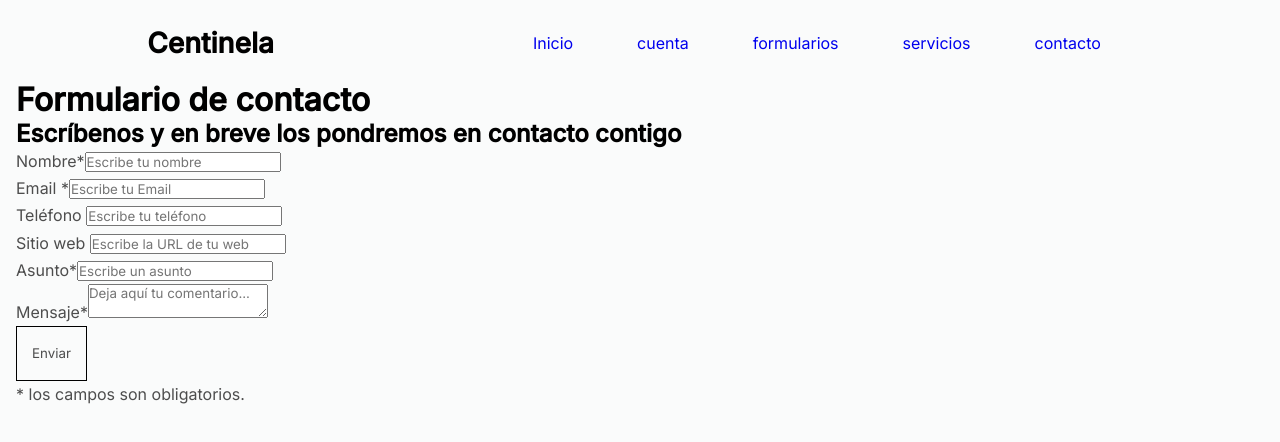
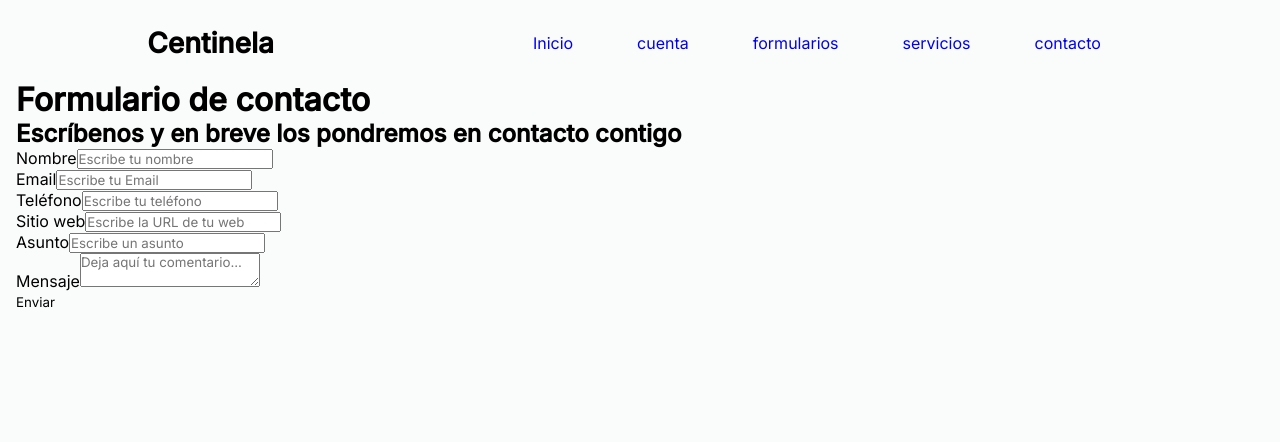
Before and after one commit to tonx117/Repo_reactproyecto, a React (Vite) app in the folder frontend/: page /contact in a window 1280 px wide. Shown: the top 442 px of the page. Built offline with nearby package versions, Linux system fonts and the light colour scheme.

Commit message:
fix: se arreglaron errores con el login, el register, y se corrigio la seccion de contacto

```diff
--- a/frontend/src/page/Contacto.jsx
+++ b/frontend/src/page/Contacto.jsx
@@ -1,109 +1,129 @@
-import React from "react";
+import React, { useState } from 'react';
+import axios from 'axios';
 import { Navbar } from "../components/Navbar.jsx";
 
-export default function Contacto() {
+const Contacto = () => {
+  const [nombre, setNombre] = useState('');
+  const [email, setEmail] = useState('');
+  const [telefono, setTelefono] = useState('');
+  const [website, setWebsite] = useState('');
+  const [asunto, setAsunto] = useState('');
+  const [mensaje, setMensaje] = useState('');
+
+  const handleSubmit = async (e) => {
+    e.preventDefault();
+
+    try {
+      const response = await axios.post("/enviar-correo", {
+        Nombre: nombre,
+        Email: email,
+        Telefono: telefono,
+        Website: website,
+        Asunto: asunto,
+        Mensaje: mensaje,
+      });
+
+      console.log(response.data);
+
+      if (response.status !== 201 && response.status !== 200) {
+        console.error("Error al enviar el correo:", response.status);
+        return;
+      }
+
+      console.log("Correo electrónico enviado:", response.data);
+      window.location.href = "/contacto"; // Redirección opcional después de enviar el correo
+    } catch (error) {
+      console.error("Error al enviar el formulario:", error);
+      // Manejo de errores, podrías mostrar un mensaje al usuario indicando que hubo un problema
+    }
+  };
+
   return (
     <div>
       <Navbar />
-      <form action="/enviar-correo" method="post">
-        <div className="contact_form">
-          <div className="formulario">
+      <form onSubmit={handleSubmit}>
         <h1>Formulario de contacto</h1>
         <h3>Escríbenos y en breve los pondremos en contacto contigo</h3>
 
-            <p>
-              <label htmlFor="nombre" className="colocar_nombre">
+        <div>
+          <label>
             Nombre
-                <span className="obligatorio">*</span>
-              </label>
             <input
               type="text"
-                name="Nombre"
-                id="nombre"
               required
               placeholder="Escribe tu nombre"
+              value={nombre}
+              onChange={(e) => setNombre(e.target.value)}
             />
-            </p>
+          </label>
+        </div>
 
-            <p>
-              <label htmlFor="email" className="colocar_email">
-                Email <span className="obligatorio">*</span>
-              </label>
+        <div>
+          <label>
+            Email
             <input
               type="email"
-                name="Email"
-                id="email"
               required
               placeholder="Escribe tu Email"
+              value={email}
+              onChange={(e) => setEmail(e.target.value)}
             />
-            </p>
+          </label>
+        </div>
 
-            <p>
-              <label htmlFor="telefono" className="colocar_telefono">
-                Teléfono{" "}
-              </label>
+        <div>
+          <label>
+            Teléfono
             <input
               type="tel"
-                name="Telefono"
-                id="telefono"
               placeholder="Escribe tu teléfono"
+              value={telefono}
+              onChange={(e) => setTelefono(e.target.value)}
             />
-            </p>
+          </label>
+        </div>
 
-            <p>
-              <label htmlFor="website" className="colocar_website">
-                Sitio web{" "}
-              </label>
+        <div>
+          <label>
+            Sitio web
             <input
               type="url"
-                name="Website"
-                id="website"
               placeholder="Escribe la URL de tu web"
+              value={website}
+              onChange={(e) => setWebsite(e.target.value)}
             />
-            </p>
+          </label>
+        </div>
 
-            <p>
-              <label htmlFor="asunto" className="colocar_asunto">
+        <div>
+          <label>
             Asunto
-                <span className="obligatorio">*</span>
-              </label>
             <input
               type="text"
-                name="Asunto"
-                id="asunto"
               required
               placeholder="Escribe un asunto"
+              value={asunto}
+              onChange={(e) => setAsunto(e.target.value)}
             />
-            </p>
+          </label>
+        </div>
 
-            <p>
-              <label htmlFor="mensaje" className="colocar_mensaje">
+        <div>
+          <label>
             Mensaje
-                <span className="obligatorio">*</span>
-              </label>
             <textarea
-                name="Mensaje"
-                className="texto_mensaje"
-                id="mensaje"
               required
               placeholder="Deja aquí tu comentario..."
+              value={mensaje}
+              onChange={(e) => setMensaje(e.target.value)}
             ></textarea>
-            </p>
+          </label>
+        </div>
 
-            <button
-              className="button"
-              type="submit"
-              name="enviar_formulario"
-              id="enviar"
-            >
-              <p>Enviar</p>
-            </button>
-          </div>
-          <p className="aviso">
-            <span className="obligatorio"> * </span>los campos son obligatorios.
-          </p>
-        </div>
+        <button type="submit">Enviar</button>
       </form>
     </div>
   );
-}
+};
+
+export default Contacto;
--- a/frontend/src/page/login.jsx
+++ b/frontend/src/page/login.jsx
@@ -1,6 +1,8 @@
 import React, { useState } from 'react';
 import axios from 'axios';
 import Swal from 'sweetalert2';
+import { Link } from 'react-router-dom';
+import { Navbar } from '../components/Navbar';
 
 const LoginForm = () => {
   const [correo, setCorreo] = useState('');
@@ -20,7 +22,7 @@ const LoginForm = () => {
       Swal.fire({
         icon: "error",
         title: "Oops...",
-        text: "Algo salio mal!",
+        text: "¡Algo salió mal!",
       });
       return;
     }
@@ -40,15 +42,17 @@ const LoginForm = () => {
   };
 
   return (
+    <>
+      <Navbar />
       <section className="main">
         <div className="main__contact">
-        <h2 className="main__title">Hola Denuevo!</h2>
-        <p className="main__paragraph">Bienvenido nuevamente!</p>
+          <h2 className="main__title">¡Hola de nuevo!</h2>
+          <p className="main__paragraph">¡Bienvenido nuevamente!</p>
 
           <form className="main__form" id="formlogin" onSubmit={handleSubmit}>
             <input
               type="email"
-            placeholder="ingrese su correo"
+              placeholder="Ingrese su correo"
               className="main__input"
               id="correo"
               value={correo}
@@ -72,23 +76,24 @@ const LoginForm = () => {
           </form>
           <Link to={"/register"}>Regístrate aquí</Link>
 
-        <p className="main__paragraph">O continue con</p>
+          <p className="main__paragraph">O continúa con</p>
 
           <article className="main__social">
             <a href="#" className="main__link">
-            <img src="images/google-icon.svg" className="main__icon" />
+              <img src="images/google-icon.svg" className="main__icon" alt="Google" />
             </a>
 
             <a href="#" className="main__link">
-            <img src="images/apple.svg" className="main__icon" />
+              <img src="images/apple.svg" className="main__icon" alt="Apple" />
             </a>
 
             <a href="#" className="main__link">
-            <img src="images/facebook.svg" className="main__icon" />
+              <img src="images/facebook.svg" className="main__icon" alt="Facebook" />
             </a>
           </article>
         </div>
       </section>
+    </>
   );
 };
 
--- a/frontend/src/page/register.jsx
+++ b/frontend/src/page/register.jsx
@@ -1,6 +1,7 @@
 import React, { useState } from 'react';
 import axios from 'axios';
 import Swal from 'sweetalert2';
+import { Link, useNavigate } from 'react-router-dom';
 
 const RegisterForm = () => {
   const [nombre, setNombre] = useState('');
@@ -9,9 +10,12 @@ const RegisterForm = () => {
   const [correo, setCorreo] = useState('');
   const [contraseña, setContraseña] = useState('');
 
+  const navigate = useNavigate();
+
   const handleSubmit = async (e) => {
     e.preventDefault();
 
+    try {
       const response = await axios.post("http://localhost:4000/api/usuario", {
         nombre,
         apellido,
@@ -26,7 +30,7 @@ const RegisterForm = () => {
         Swal.fire({
           icon: "error",
           title: "Oops...",
-        text: "Algo salio mal!",
+          text: "Algo salió mal!",
         });
         return;
       }
@@ -44,8 +48,12 @@ const RegisterForm = () => {
       setContraseña('');
 
       setTimeout(() => {
-      window.location.href = "/";
+        navigate("/login");
       }, 2000);
+    } catch (error) {
+      console.error("Error al enviar el formulario:", error);
+      // Manejo de errores
+    }
   };
 
   return (
```
Lines whose indentation alone changed are shown as unchanged.
